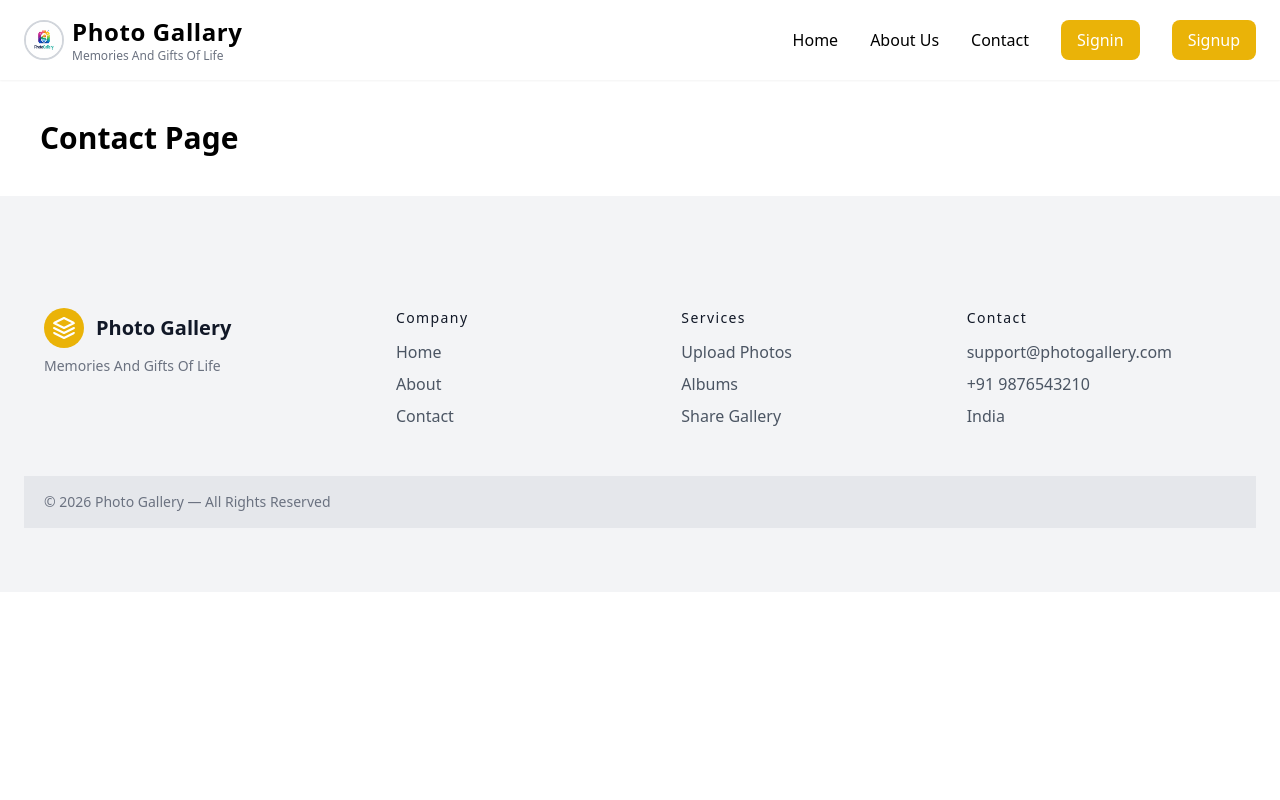
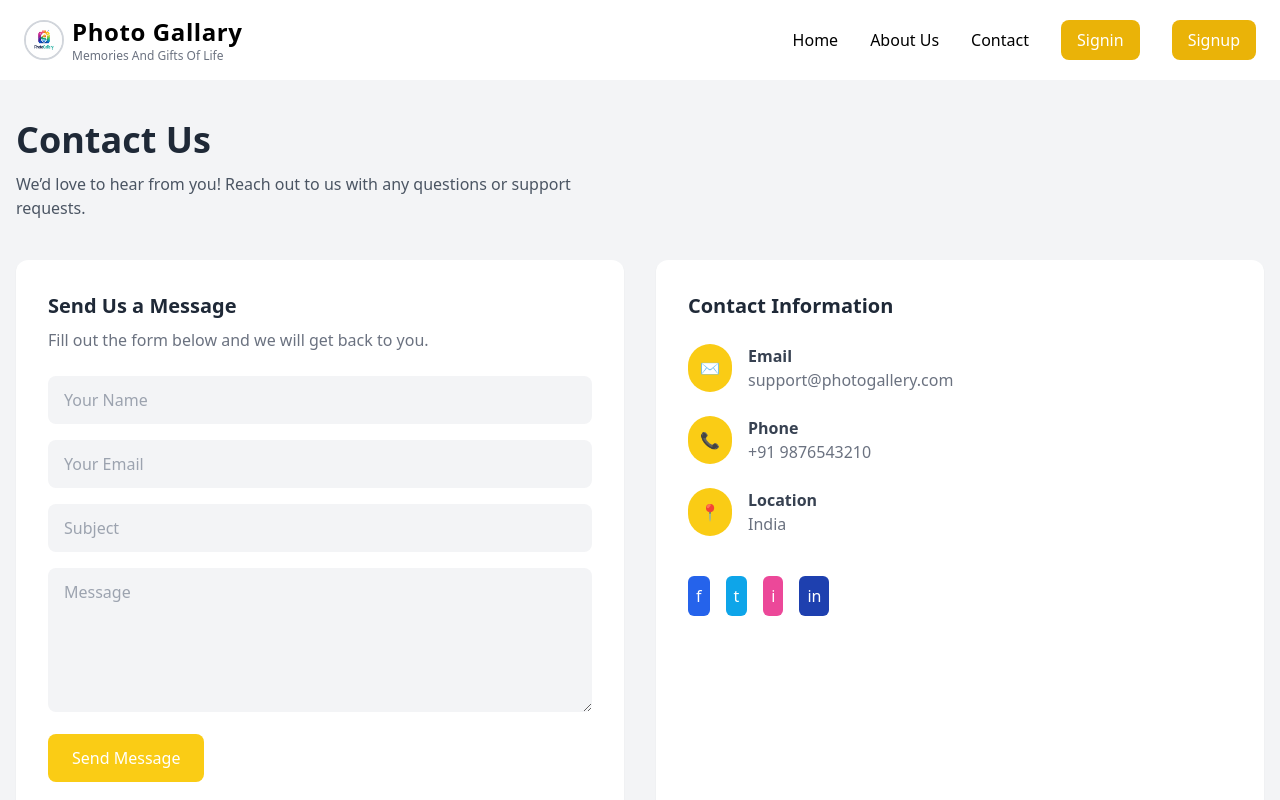
Before and after one commit to Kishore-vardhineni/photo-gallary-app, a React (Create React App) app in the folder client/: page /contact in a window 1280 px wide. Shown: the top 800 px of the page. Built offline with nearby package versions, Linux system fonts and the light colour scheme; the HTML template or start-up script is replaced by a standard one.

Commit message:
About us page and contact us page added the functionality

```diff
--- a/client/src/components/Footer/Footer.js
+++ b/client/src/components/Footer/Footer.js
@@ -94,14 +94,22 @@ const Footer = () => {
         </div>
       </div>
 
-      {/* Bottom Footer */}
-      <div className="bg-gray-200">
-        <div className="container mx-auto py-4 px-5 flex flex-wrap flex-col sm:flex-row items-center">
-          <p className="text-gray-500 text-sm text-center sm:text-left">
-            © {new Date().getFullYear()} Photo Gallery — All Rights Reserved
+      {/* FOOTER */}
+      <div className="bg-gradient-to-r from-gray-800 to-blue-900 text-white py-4 mt-auto">
+        <div className="max-w-7xl mx-auto px-4 flex flex-col md:flex-row justify-between items-center">
+          <p className="text-sm text-center md:text-left">
+            © 2026 Photo Gallary — All Rights Reserved.
           </p>
+
+          <div className="flex gap-4 mt-2 md:mt-0">
+            <span className="bg-blue-600 px-2 rounded">f</span>
+            <span className="bg-sky-500 px-2 rounded">t</span>
+            <span className="bg-pink-500 px-2 rounded">i</span>
+            <span className="bg-blue-800 px-2 rounded">in</span>
+          </div>
         </div>
       </div>
+
     </footer>
   );
 };
--- a/client/src/components/Navbar/Navbar.js
+++ b/client/src/components/Navbar/Navbar.js
@@ -1,6 +1,6 @@
 import { useEffect, useRef, useState } from "react";
 import { Menu, X } from "lucide-react";
-import { NavLink, useNavigate } from "react-router-dom";
+import { NavLink, useLocation, useNavigate } from "react-router-dom";
 import { useAuth } from "../../context/AuthContext";
 import logo from "../../assets/images/Photo_Gallary_Logo.png";
 
@@ -10,6 +10,7 @@ const Navbar = () => {
   const [mobileOpen, setMobileOpen] = useState(false);
   const [dropdownOpen, setDropdownOpen] = useState(false);
   const dropdownRef = useRef();
+  const location = useLocation();
 
   const logoutFunc = () => {
     logout();
@@ -28,6 +29,11 @@ const Navbar = () => {
     return () =>
       document.removeEventListener("mousedown", handleClickOutside);
   }, []);
+
+  useEffect(() => {
+    setMobileOpen(false);
+    setDropdownOpen(false);
+  }, [location]);
 
 
   return (
@@ -82,7 +88,6 @@ const Navbar = () => {
                 </button>
 
                 <button className="px-4 py-2 rounded-lg bg-yellow-500 text-white hover:bg-gray-800 transition">
-
                   <NavLink to="/signup">Signup</NavLink>
                 </button>
               </>
@@ -237,7 +242,7 @@ const Navbar = () => {
               </>
             )}
 
-            <div className="border-t pt-4">
+            <div className="border-t px-6 py-2 pb-6 space-y-4">
               {auth && (
                 <>
                   {/* User Showing homepage */}
--- a/client/src/pages/About.js
+++ b/client/src/pages/About.js
@@ -1,8 +1,151 @@
+import {
+  Camera,
+  CheckCircle,
+  Mail,
+  Phone,
+  MapPin,
+  Layers,
+  Eye,
+} from "lucide-react";
 
 export const About = () => {
   return (
-    <div className="p-10 text-3xl font-bold">
-      About Page
+    <div className="bg-gray-50 text-gray-700">
+      {/* HERO SECTION */}
+      <section className="max-w-7xl mx-auto px-6 py-12 lg:py-20 grid lg:grid-cols-2 gap-10 items-center">
+        {/* LEFT */}
+        <div>
+          <h1 className="text-4xl md:text-5xl font-bold text-gray-800 mb-4">
+            About Us
+          </h1>
+
+          <span className="bg-yellow-100 text-yellow-700 px-4 py-1 rounded-full font-semibold">
+            Preserving Your Precious Moments
+          </span>
+
+          <p className="mt-6 text-lg leading-relaxed">
+            Welcome to Photo Gallery! We are passionate about capturing the
+            moments that matter most. Our platform allows you to upload,
+            organize, and share your memories with ease.
+          </p>
+
+          {/* STATS */}
+          <div className="grid grid-cols-3 gap-4 mt-8">
+            {[
+              ["10+", "Years Experience"],
+              ["500K+", "Happy Users"],
+              ["2M+", "Photos Shared"],
+            ].map((item, i) => (
+              <div
+                key={i}
+                className="bg-white shadow-md rounded-xl p-4 text-center"
+              >
+                <h2 className="text-2xl font-bold text-blue-600">{item[0]}</h2>
+                <p className="text-sm">{item[1]}</p>
+              </div>
+            ))}
+          </div>
+        </div>
+
+        {/* RIGHT IMAGES */}
+        <div className="relative">
+          <img
+            src="https://images.unsplash.com/photo-1529636798458-92182e662485"
+            className="rounded-3xl shadow-xl"
+            alt=""
+          />
+        </div>
+      </section>
+
+      {/* MISSION / VISION / WHY */}
+      <section className="bg-white py-14">
+        <div className="max-w-7xl mx-auto px-6 grid md:grid-cols-3 gap-10">
+          <div>
+            <Layers className="text-yellow-500 mb-3" size={32} />
+            <h3 className="text-xl font-semibold mb-2">Our Mission</h3>
+            <p>
+              To help you cherish and relive your special moments through a
+              seamless photo sharing experience.
+            </p>
+          </div>
+
+          <div>
+            <Eye className="text-yellow-500 mb-3" size={32} />
+            <h3 className="text-xl font-semibold mb-2">Our Vision</h3>
+            <p>
+              To be the leading photo sharing platform that connects people
+              through their memories.
+            </p>
+          </div>
+
+          <div>
+            <Camera className="text-yellow-500 mb-3" size={32} />
+            <h3 className="text-xl font-semibold mb-2">Why Choose Us?</h3>
+            <ul className="space-y-2 mt-3">
+              <li className="flex gap-2 items-center">
+                <CheckCircle className="text-green-500" size={18} />
+                User-Friendly Interface
+              </li>
+              <li className="flex gap-2 items-center">
+                <CheckCircle className="text-green-500" size={18} />
+                Secure & Private
+              </li>
+              <li className="flex gap-2 items-center">
+                <CheckCircle className="text-green-500" size={18} />
+                High-Quality Storage
+              </li>
+            </ul>
+          </div>
+        </div>
+      </section>
+
+      {/* CONTACT + BLOG */}
+      <section className="max-w-7xl mx-auto px-6 py-14 grid md:grid-cols-2 gap-10">
+        {/* CONTACT */}
+        <div className="bg-white rounded-2xl shadow-md p-8">
+          <h3 className="text-2xl font-semibold mb-6">Get in Touch</h3>
+
+          <div className="space-y-4">
+            <p className="flex items-center gap-3">
+              <Mail /> support@photogallery.com
+            </p>
+            <p className="flex items-center gap-3">
+              <Phone /> +91 9876543210
+            </p>
+            <p className="flex items-center gap-3">
+              <MapPin /> India
+            </p>
+          </div>
+        </div>
+
+        {/* BLOG */}
+        <div className="bg-white rounded-2xl shadow-md p-8">
+          <h3 className="text-2xl font-semibold mb-6">Latest Blog Posts</h3>
+
+          <ul className="space-y-4">
+            {[
+              "Photography Tips & Tricks",
+              "Creating Beautiful Photo Albums",
+              "User Spotlight: Inspiring Stories",
+            ].map((item, i) => (
+              <li key={i} className="flex items-center gap-3">
+                <CheckCircle className="text-blue-500" size={18} />
+                {item}
+              </li>
+            ))}
+          </ul>
+        </div>
+      </section>
+
+      {/* BOTTOM BANNER */}
+      <section className="max-w-7xl mx-auto px-6 pb-16">
+        <img
+          src="https://images.unsplash.com/photo-1507525428034-b723cf961d3e"
+          className="rounded-3xl shadow-xl w-full h-[250px] md:h-[350px] object-cover"
+          alt=""
+        />
+      </section>
+
     </div>
   )
 }
--- a/client/src/pages/Contact.js
+++ b/client/src/pages/Contact.js
@@ -1,8 +1,126 @@
 const Contact = () => {
   return (
-    <div className="p-10 text-3xl font-bold">
-      Contact Page
+    <div className="bg-gray-100 min-h-screen flex flex-col">
+
+
+      {/* TITLE SECTION */}
+      <section className="max-w-7xl mx-auto px-4 py-10 w-full">
+        <h2 className="text-4xl font-bold text-gray-800 mb-3">
+          Contact Us
+        </h2>
+        <p className="text-gray-600 max-w-xl">
+          We’d love to hear from you! Reach out to us with any questions
+          or support requests.
+        </p>
+      </section>
+
+      {/* MAIN CONTENT */}
+      <section className="max-w-7xl mx-auto px-4 pb-12 grid lg:grid-cols-2 gap-8 flex-grow">
+
+        {/* LEFT - FORM */}
+        <div className="bg-white rounded-xl shadow-sm p-6 md:p-8">
+          <h3 className="text-xl font-semibold text-gray-800 mb-2">
+            Send Us a Message
+          </h3>
+          <p className="text-gray-500 mb-6">
+            Fill out the form below and we will get back to you.
+          </p>
+
+          <form className="space-y-4">
+            <input
+              type="text"
+              placeholder="Your Name"
+              className="w-full bg-gray-100 px-4 py-3 rounded-lg outline-none focus:ring-2 focus:ring-yellow-400"
+            />
+
+            <input
+              type="email"
+              placeholder="Your Email"
+              className="w-full bg-gray-100 px-4 py-3 rounded-lg outline-none focus:ring-2 focus:ring-yellow-400"
+            />
+
+            <input
+              type="text"
+              placeholder="Subject"
+              className="w-full bg-gray-100 px-4 py-3 rounded-lg outline-none focus:ring-2 focus:ring-yellow-400"
+            />
+
+            <textarea
+              rows="5"
+              placeholder="Message"
+              className="w-full bg-gray-100 px-4 py-3 rounded-lg outline-none focus:ring-2 focus:ring-yellow-400"
+            ></textarea>
+
+            <button
+              className="bg-yellow-400 hover:bg-yellow-500 text-white px-6 py-3 rounded-lg font-medium mt-2"
+            >
+              Send Message
+            </button>
+          </form>
+        </div>
+
+        {/* RIGHT - CONTACT INFO */}
+        <div className="bg-white rounded-xl shadow-sm p-6 md:p-8">
+          <h3 className="text-xl font-semibold text-gray-800 mb-6">
+            Contact Information
+          </h3>
+
+          <div className="space-y-6">
+
+            {/* Email */}
+            <div className="flex items-center gap-4">
+              <div className="bg-yellow-400 text-white p-3 rounded-full">
+                ✉️
+              </div>
+              <div>
+                <p className="font-semibold text-gray-700">Email</p>
+                <p className="text-gray-500">
+                  support@photogallery.com
+                </p>
+              </div>
+            </div>
+
+            {/* Phone */}
+            <div className="flex items-center gap-4">
+              <div className="bg-yellow-400 text-white p-3 rounded-full">
+                📞
+              </div>
+              <div>
+                <p className="font-semibold text-gray-700">Phone</p>
+                <p className="text-gray-500">
+                  +91 9876543210
+                </p>
+              </div>
+            </div>
+
+            {/* Location */}
+            <div className="flex items-center gap-4">
+              <div className="bg-yellow-400 text-white p-3 rounded-full">
+                📍
+              </div>
+              <div>
+                <p className="font-semibold text-gray-700">Location</p>
+                <p className="text-gray-500">India</p>
+              </div>
+            </div>
+
+            {/* SOCIAL */}
+            <div className="flex gap-4 pt-4">
+              <span className="bg-blue-600 text-white p-2 rounded-md">f</span>
+              <span className="bg-sky-500 text-white p-2 rounded-md">t</span>
+              <span className="bg-pink-500 text-white p-2 rounded-md">i</span>
+              <span className="bg-blue-800 text-white p-2 rounded-md">in</span>
+            </div>
+
+          </div>
+        </div>
+      </section>
+
+
+
+
     </div>
+
   )
 }
 
```
